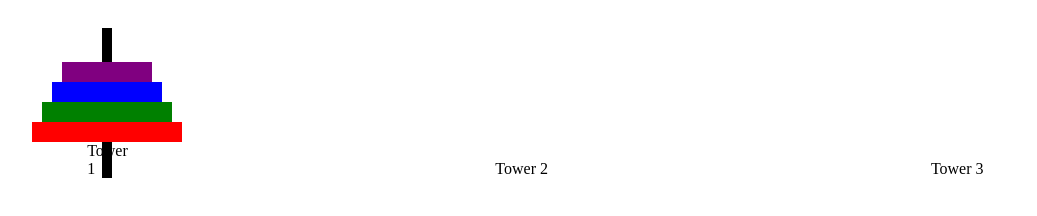
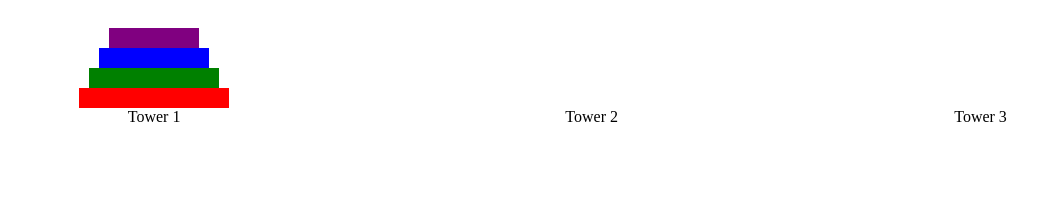
Before and after one commit to Clue355/tower_of_hanoi, a plain HTML site: page index.html in a window 1280 px wide. Shown: the whole page, without its empty margins (97-1134 px from the left). Drawn offline with Linux system fonts and the light colour scheme.

Commit message:
updated css

```diff
--- a/tower.css
+++ b/tower.css
@@ -12,9 +12,7 @@
     display: flex;
     flex-direction: column-reverse;
     align-items: center;
-    width: 10px;
-    height: 150px;
-    background-color: black;
+
 
 }
 
```
